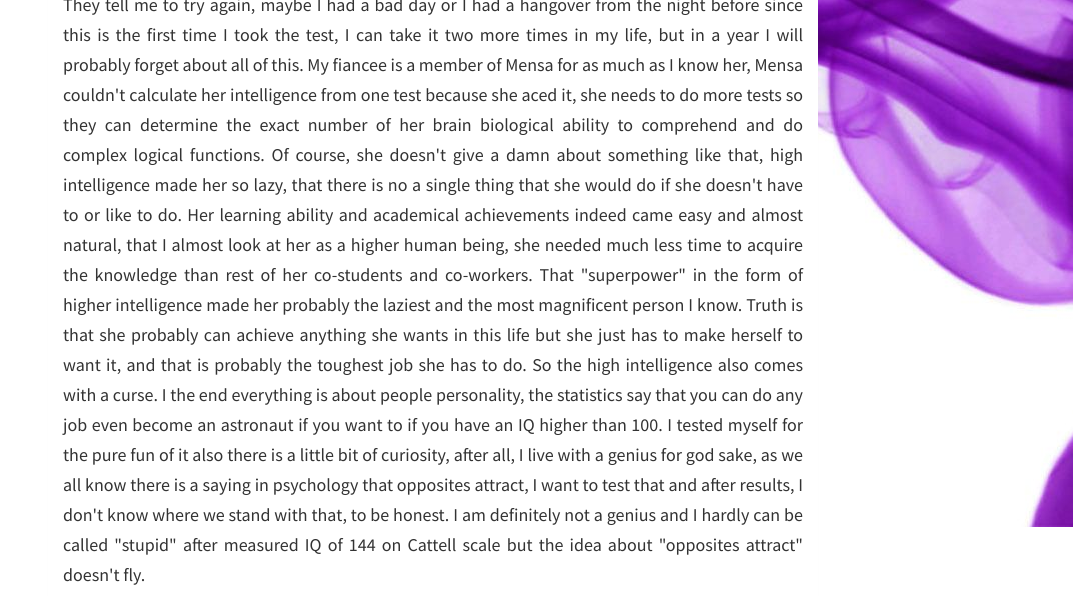
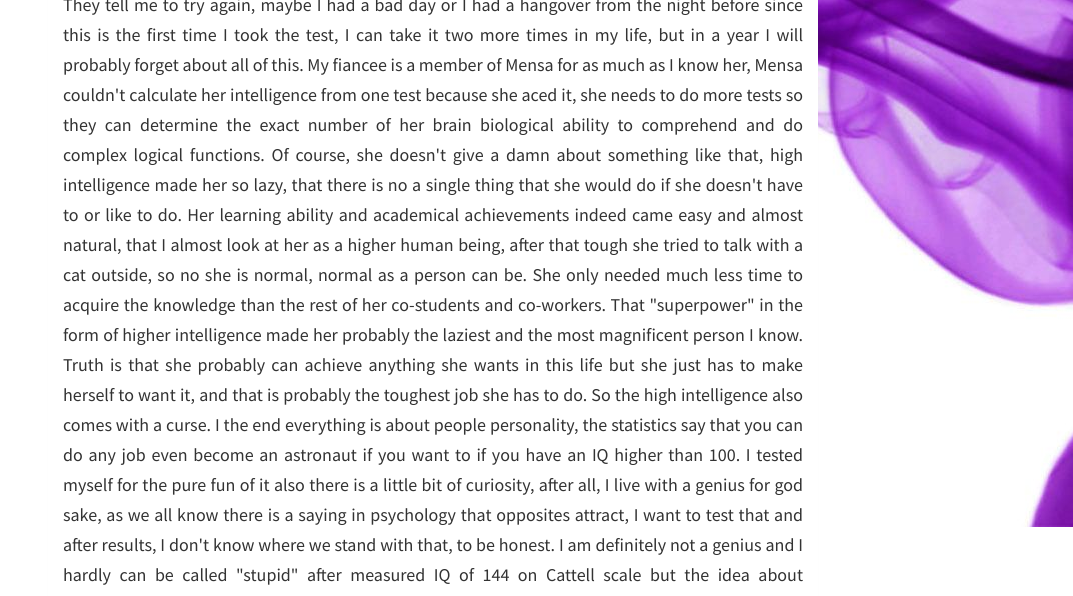
Before and after one commit to MouseOnTheKeys/mouse, a Jekyll site: the page built from _posts/2019-11-29-post2.md, in a window 1280 px wide and 1400 px high, scrolled down 509 px. Shown: the part 267-863 px from the top of the window, without its empty margins (207-1280 px from the left). Built offline with Jekyll 4.4.1, drawn with Linux system fonts in a browser that asks for light colours; nearby versions of some CDN libraries; comment, search, counter and statistics services are not loaded; some of the changed text lies outside the part shown.

Commit message:
Update 2019-11-29-post2.md

```diff
--- a/_posts/2019-11-29-post2.md
+++ b/_posts/2019-11-29-post2.md
@@ -13,7 +13,7 @@
 
 <div style="text-align:center"><p><img src="{{ site.baseurl }}static/img/mensa.jpg" width='600' hight='420'></p></div>
 
-<p style='text-align: justify;'>They tell me to try again, maybe I had a bad day or I had a hangover from the night before since this is the first time I took the test, I can take it two more times in my life, but in a year I will probably forget about all of this. My fiancee is a member of Mensa for as much as I know her, Mensa couldn't calculate her intelligence from one test because she aced it, she needs to do more tests so they can determine the exact number of her brain biological ability to comprehend and do complex logical functions. Of course, she doesn't give a damn about something like that, high intelligence made her so lazy, that there is no a single thing that she would do if she doesn't have to or like to do. Her learning ability and academical achievements indeed came easy and almost natural, that I almost look at her as a higher human being, she needed much less time to acquire the knowledge than rest of her co-students and co-workers. That "superpower" in the form of higher intelligence made her probably the laziest and the most magnificent person I know. Truth is that she probably can achieve anything she wants in this life but she just has to make herself to want it, and that is probably the toughest job she has to do. So the high intelligence also comes with a curse.
+<p style='text-align: justify;'>They tell me to try again, maybe I had a bad day or I had a hangover from the night before since this is the first time I took the test, I can take it two more times in my life, but in a year I will probably forget about all of this. My fiancee is a member of Mensa for as much as I know her, Mensa couldn't calculate her intelligence from one test because she aced it, she needs to do more tests so they can determine the exact number of her brain biological ability to comprehend and do complex logical functions. Of course, she doesn't give a damn about something like that, high intelligence made her so lazy, that there is no a single thing that she would do if she doesn't have to or like to do. Her learning ability and academical achievements indeed came easy and almost natural, that I almost look at her as a higher human being, after that tough she tried to talk with a cat outside, so no she is normal, normal as a person can be. She only needed much less time to acquire the knowledge than the rest of her co-students and co-workers. That "superpower" in the form of higher intelligence made her probably the laziest and the most magnificent person I know. Truth is that she probably can achieve anything she wants in this life but she just has to make herself to want it, and that is probably the toughest job she has to do. So the high intelligence also comes with a curse.
 I the end everything is about people personality, the statistics say that you can do any job even become an astronaut if you want to if you have an IQ higher than 100.
 I tested myself for the pure fun of it also there is a little bit of curiosity, after all, I live with a genius for god sake, as we all know there is a saying in psychology that opposites attract,  I want to test that and after results, I don't know where we stand with that, to be honest.
 I am definitely not a genius and I hardly can be called "stupid" after measured IQ of 144 on Cattell scale but the idea about "opposites attract" doesn't fly.</p>
```
